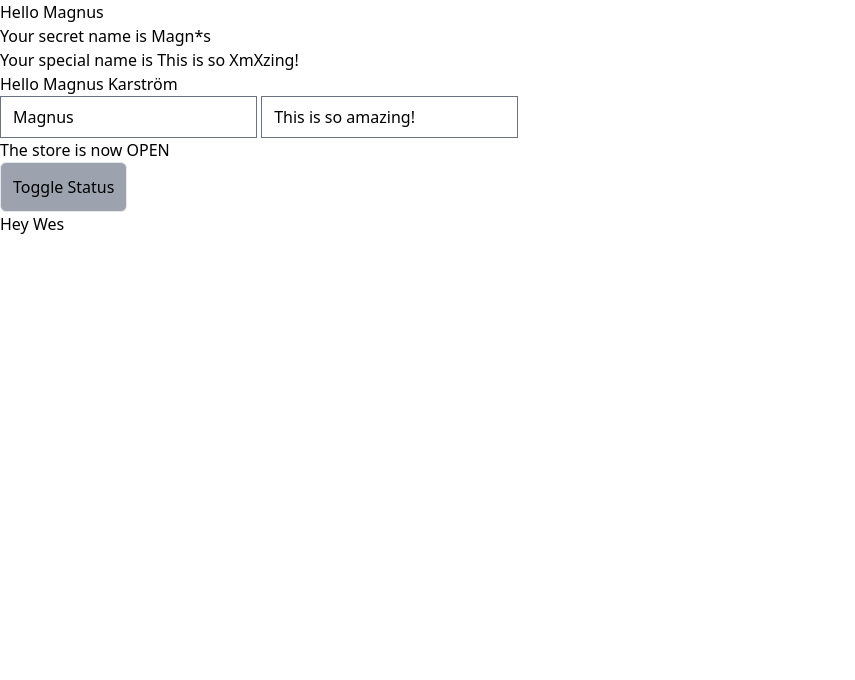
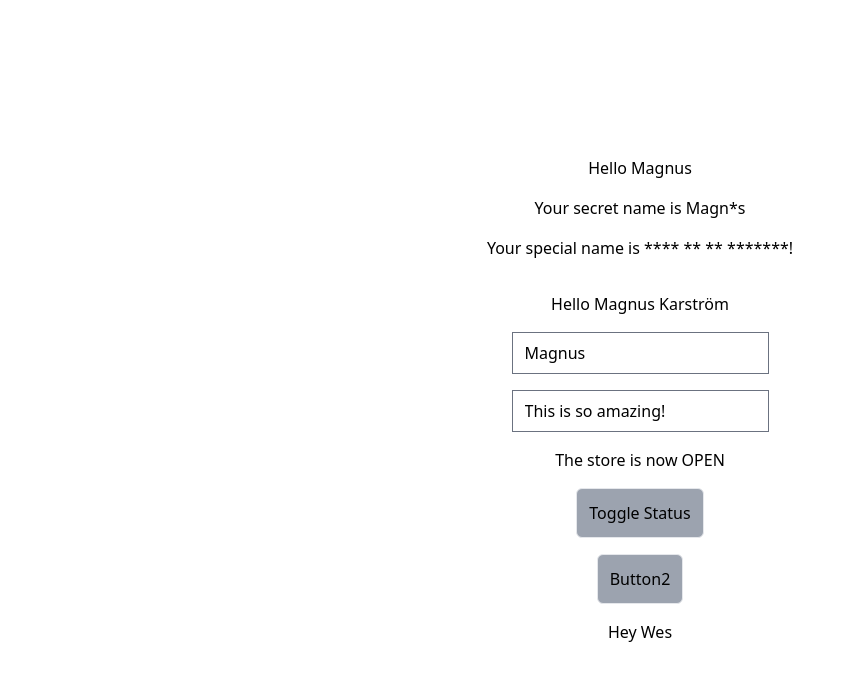
Before and after one commit to mrkarstrom/Svelte5, a SvelteKit app: page / in a window 1280 px wide. Shown: the top 680 px of the page, without its empty margins (0-855 px from the left). Built offline with nearby package versions, Linux system fonts and the light colour scheme.

Commit message:
feat (+page.svelte): Making the text into asterisks, and centering all.

```diff
--- a/src/routes/+page.svelte
+++ b/src/routes/+page.svelte
@@ -5,8 +5,13 @@
 	let fullName = $derived(name + ' ' + 'Karström');
 	let status: 'OPEN' | 'CLOSED' = $state('OPEN');
 	let fake_name = 'Wes';
+
+	function toggle() {
+		status = status === 'OPEN' ? 'CLOSED' : 'OPEN';
+	}
 </script>
 
+<div class="w-full min-h-[100vh] flex flex-col items-center justify-center gap-4">
 	<Header {name} {text}></Header>
 
 	<h2>Hello {fullName}</h2>
@@ -19,4 +24,8 @@
 		onclick={() => (status = status === 'OPEN' ? 'CLOSED' : 'OPEN')}>Toggle Status</button
 	>
 
+	<button class="btn button bg-gray-400 border p-3 rounded-md" id="btn2" onclick={toggle}
+		>Button2</button
+	>
 	<h2>Hey {fake_name}</h2>
+</div>
--- a/src/routes/Header.svelte
+++ b/src/routes/Header.svelte
@@ -12,7 +12,7 @@
 
 <h1>Hello {name}</h1>
 <h1>Your secret name is {name.replace('u', '*')}</h1>
-<h1>Your special name is {text.replaceAll('a', 'X')}</h1>
+<h1>Your special name is {text.replaceAll(/[a-z]/gi, '*')}</h1>
 
 <p>{fake_name}</p>
 
```
Lines whose indentation alone changed are shown as unchanged.
